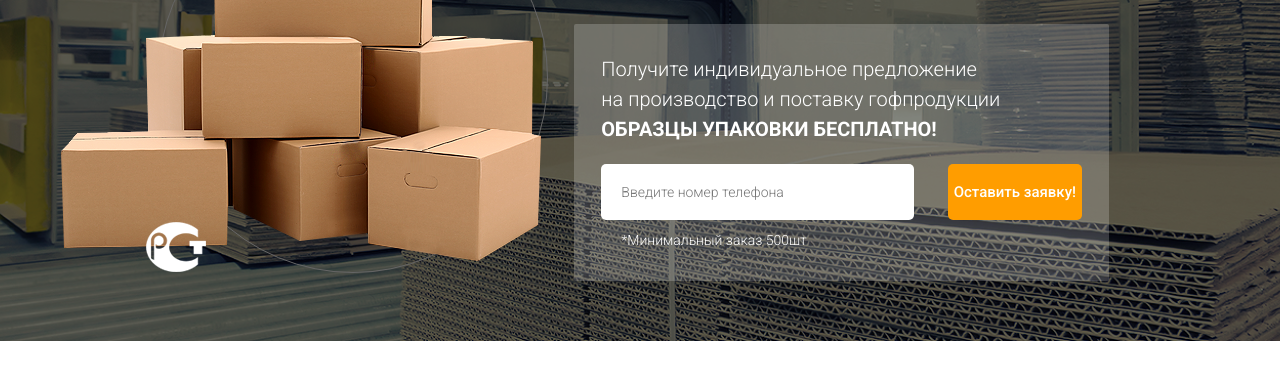
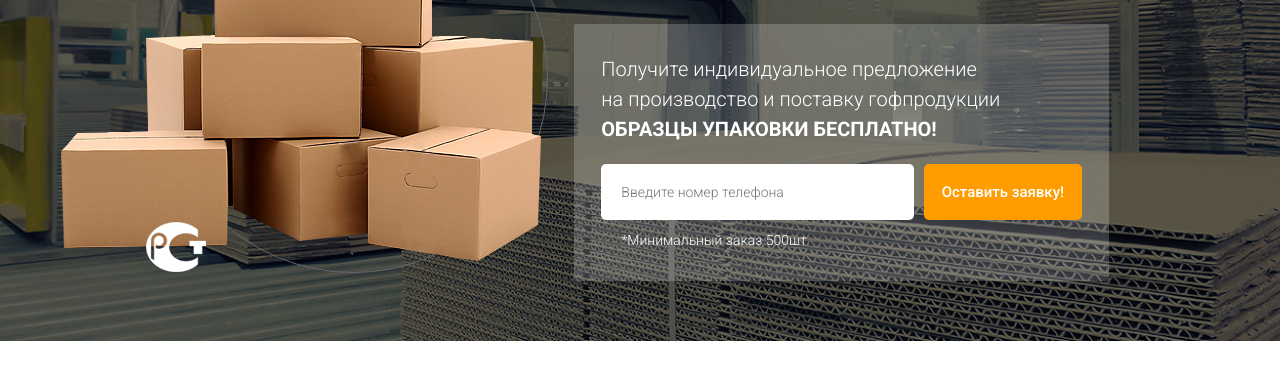
Before and after one commit to pavalex/good_cardboard, a website: page src/index.html in a window 1280 px wide. Shown: the part 293-672 px from the top of the page. Drawn offline with nearby package versions, Linux system fonts and the light colour scheme.

Commit message:
Правка стилей

```diff
--- a/src/sass/_main.sass
+++ b/src/sass/_main.sass
@@ -73,6 +73,8 @@
       &__input
         flex-basis: 65%
         padding: 7px 20px
+      &__btn
+        padding: 0 18px
     &-small
       display: block
       margin: 0
```
Also changed, not shown: src/css/style.css.
